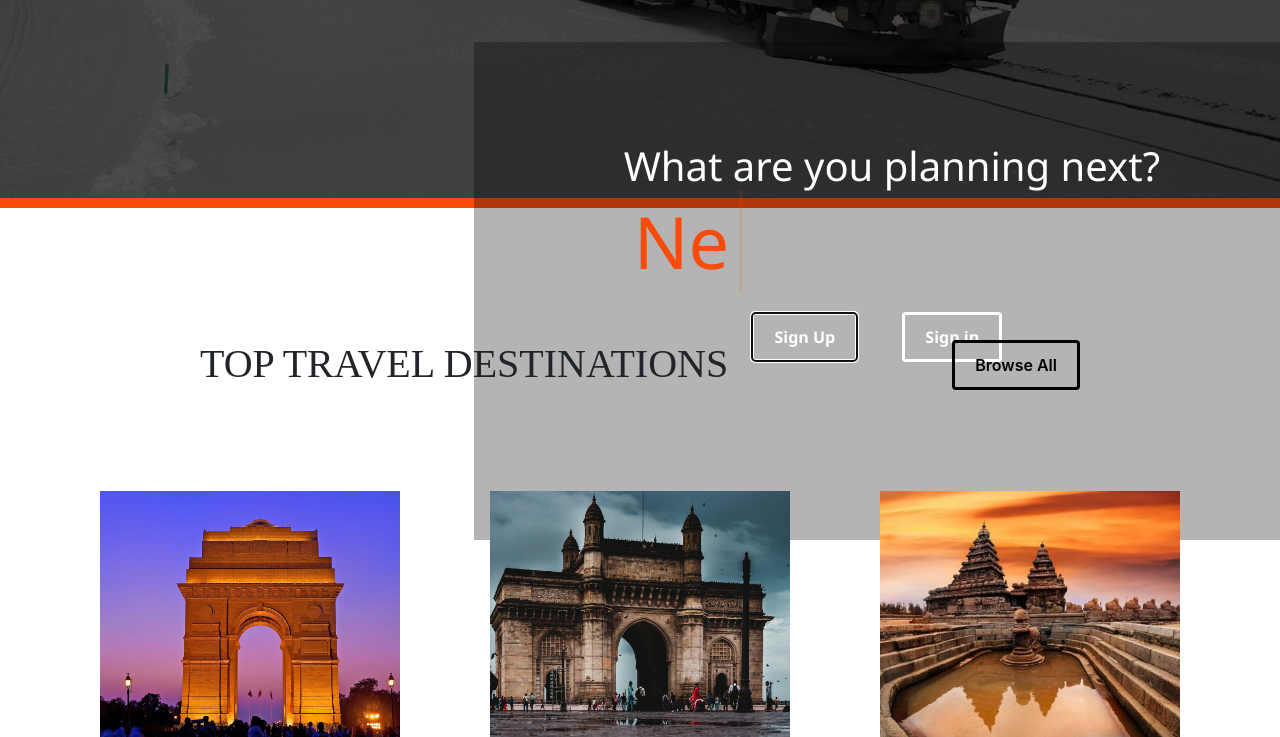
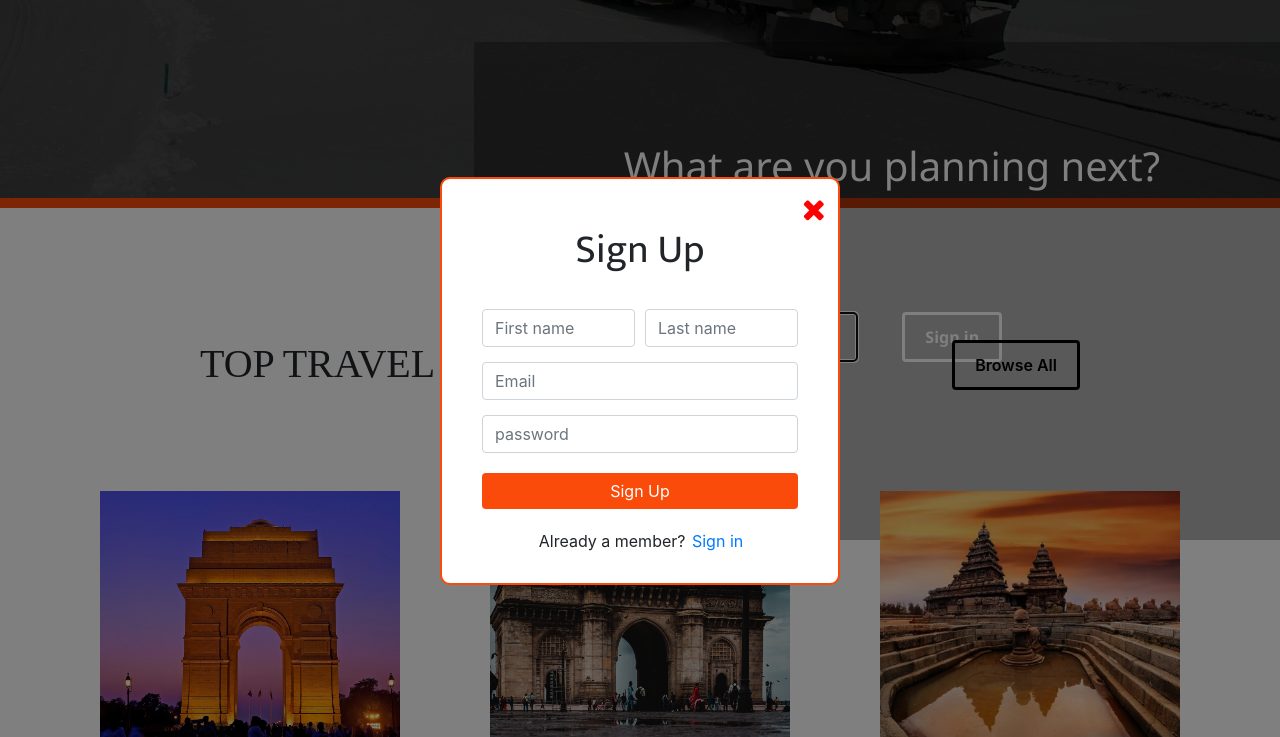
Before and after one commit to KARTIKSAINI24/SEPM_project, a website: page html/index.html in a window 1280 px wide. Both pictures are taken after a click on the button "Sign Up". Shown: the part 603-1340 px from the top of the page. Drawn offline with nearby package versions, Linux system fonts and the light colour scheme; files whose address does not match are found by name; a web font is replaced by a local one.

Commit message:
front-page-completed

```diff
--- a/css/index.css
+++ b/css/index.css
@@ -596,16 +596,7 @@ box-shadow: 10px 10px 5px grey;
 }
 
 /******************************* FOOTER STARTS **********************************************/
-/* .main-footer {
-    background-color: #000000;
-    height: 3rem;
 
-}
-.main-footer__copy{
-font-size: 1rem;
-text-align: center;
-color: white;
-} */
 
 .footer-dark {
     padding: 50px 0;
@@ -700,21 +691,38 @@ color: white;
 
 /* ******************************************  Sign Up modal*************************** */
 
+
+.modal-bg{
+    position: fixed;
+    width: 100%;
+    height: 100vh;
+    top: 0;
+    left: 0;
+    background:rgba(0, 0, 0, 0.5);
+    visibility: hidden;
+    opacity: 0;
+    transition: visibility 0s, opacity 0.5s;
+    z-index: 1000;
+}
+.bg-active{
+    visibility: visible;
+    opacity: 1;
+}
+
 .signup-modal{
-    display: none;
+    /* display: none; */
     background: white;
     text-align: center;
     width: 400px;
-    position: absolute;
+    position: fixed;
     left: 50%;
     top:30%;
     margin-left: -200px;
     padding: 15px 40px 20px 40px;
     border-radius: 10px;
     border:2px solid var(--brand-color);
-
+    z-index: 999;
 }
-
 
 .sign-up-heading{
     margin-bottom: 20px;
@@ -722,19 +730,20 @@ color: white;
     display: inline-block;
 
 }
-.sign-up-close-link{
+.modal-close-link{
     position: relative;
     left: 55%;
+
 }
 #sign-up-close{
-    font-size:20px;
+    font-size:30px;
     color:red;
     /* float: right; */
 
 }
 #sign-up-close:hover {
     cursor: pointer;
-    font-size:20px;
+    /* font-size:20px; */
     color:rgb(0, 0, 0);
 }
 .form-row{
@@ -752,3 +761,14 @@ color: white;
 .already-member{
     margin-top: 20px;
 }
+.btn-link{
+font-weight: 400;
+color: #007bff;
+background-color: transparent;
+margin: 0;
+padding: 0;
+border: 0;
+position: relative;
+top: -2px;
+right: -2px;
+}
--- a/html/index.html
+++ b/html/index.html
@@ -67,7 +67,7 @@
                 <h1 class="typing_locations"></h1>
                 <div class="buttons">
                     <button id= "sign-up-Btn" class="btn-sign">Sign Up</button>
-                    <button id ="sign-in-Btn" class="btn-sign signin">Sign in</button>
+                    <button id ="sign-in-Btn" class="btn-sign">Sign in</button>
                 </div>
 
                 </div>
@@ -76,10 +76,11 @@
         </div>
         </div>
 
-<!------------------------------------creating modal ---------------------------------------------->
+<!------------------------------------Sign Up modal ---------------------------------------------->
 
-<div class="signup-modal">
-    <a class="sign-up-close-link"><i class="fa fa-times" id="sign-up-close"></i></a>
+<div class="modal-bg signup">
+<div class = "signup-modal">
+    <a class="sign-up-close-link modal-close-link"><i class="fa fa-times" id="sign-up-close"></i></a>
     <div>
         <h1 class="sign-up-heading">Sign Up</h1>
     </div>
@@ -103,17 +104,40 @@
       <input type="password" class="form-control" placeholder="password">
     </div>
 </div>
-<button type="submit" class="btn btn-dark">Submit</button>
+<button type="submit" class="btn btn-dark">Sign Up</button>
 <div>
-    <label for="already-member" class="already-member">Already a member? <a href="" class="sign-in-link">sign in</a></label>
+    <label for="already-member" class="already-member">Already a member? <button type="button" class="btn btn-link sign-in-switch">Sign in</button></label>
 
 </div>
 </form>
 
 </div>
+</div>
 
 
+<!-- ----------------------------------------Sign in modal-------------------- -->
+<div class="modal-bg signin" id="signinclick">
+<div class = "signup-modal">
+    <a class="sign-in-close-link modal-close-link"><i class="fa fa-times" id="sign-up-close"></i></a>
+    <div>
+        <h1 class="sign-up-heading">Sign In</h1>
+    </div>
+    <form>
+  <div class="form-row">
+      <input type="email" class="form-control " placeholder="Email">
+  </div>
 
+  <div class="form-row">
+      <input type="password" class="form-control " placeholder="password">
+  </div>
+  <button type="submit" class="btn btn-dark">Sign In</button>
+<div>
+    <label for="already-member" class="already-member">Not a member? <button type="button" class="btn btn-link sign-up-switch">Sign Up</button></label>
+
+</div>
+</form>
+    </div>
+</div>
 
     <!--------------------------- Travel Destinations --------------------------------->
 
--- a/js/index.js
+++ b/js/index.js
@@ -5,48 +5,52 @@ let typed = new Typed(".typing_locations", {
     loop: true,
   });
 
-// ************************************** creating modal *****************************
+// ************************************** signup/signin modal *****************************
 
-// var signup_modal = document.querySelector("#signup-modal")
 
-// document.getElementById("sign-up-Btn").onclick = function(){
+var sign_up_modal = document.getElementsByClassName("signup")[0]
+var sign_in_modal = document.getElementsByClassName("signin")[0]
+var signup_close_link = document.querySelector(".sign-up-close-link")
+var signin_close_link = document.querySelector(".sign-in-close-link")
 
-//     console.log('sign up')
-//     signup_modal.style.display = "none";
+// sign up/sign in switch buttons
+var signin_switch = document.querySelector(".sign-in-switch")
+var signup_switch = document.querySelector(".sign-up-switch")
 
-// }
 
-// var modal_card = document.querySelector(".row")
+// sign up button
+document.getElementById("sign-up-Btn").addEventListener("click",function(){
+    sign_up_modal.classList.add('bg-active')
 
-// window.onclick = function(event) {
-//     console.log("out")
-//    if (event.target == signup_modal) {
-//      signup_modal.style.display = "none";
-//    }
-// }
+})
 
-//   // Get the modal
-// var modal = document.getElementById("myModal");
+// sign in button
+document.getElementById("sign-in-Btn").addEventListener("click",function(){
+    sign_in_modal.classList.add('bg-active')
 
-// // Get the button that opens the modal
-// var btn = document.getElementById("sign-up-Btn");
+})
 
-// // Get the <span> element that closes the modal
-// var span = document.getElementsByClassName("close")[0];
+// sign up close button
+signup_close_link.addEventListener("click",function(event){
+    sign_up_modal.classList.remove('bg-active')
+});
 
-// // When the user clicks on the button, open the modal
-// btn.onclick = function() {
-//   modal.style.display = "block";
-// }
+// sign in close button
+signin_close_link.addEventListener("click",function(event){
 
-// // When the user clicks on <span> (x), close the modal
-// span.onclick = function() {
-//   modal.style.display = "none";
-// }
+    sign_in_modal.classList.remove('bg-active')
+});
 
-// // When the user clicks anywhere outside of the modal, close it
-// window.onclick = function(event) {
-//   if (event.target == modal) {
-//     modal.style.display = "none";
-//   }
-// }
+// sign in switch
+signin_switch.addEventListener("click", function(){
+    sign_up_modal.classList.remove('bg-active')
+    sign_in_modal.classList.add('bg-active')
+
+})
+
+// sign up switch
+signup_switch.addEventListener("click", function(){
+    sign_in_modal.classList.remove('bg-active')
+    sign_up_modal.classList.add('bg-active')
+
+})
```
